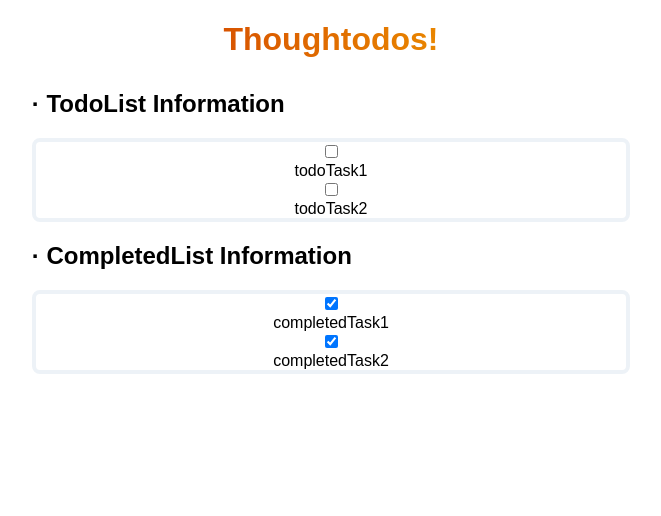
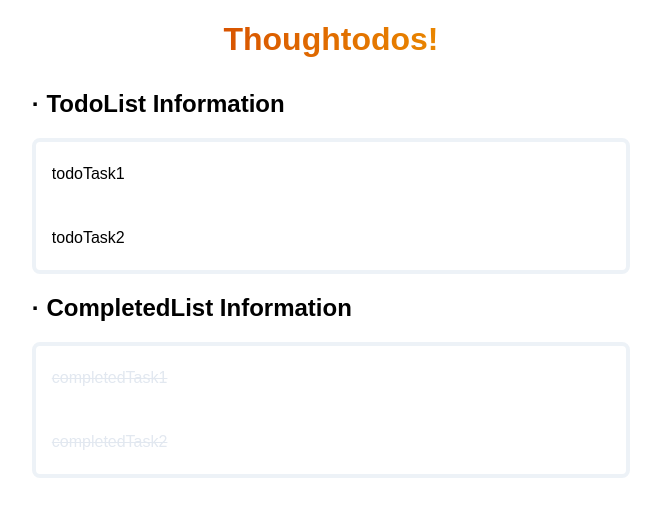
Before and after one commit to charlotte-xiao/thoughtodos, a React (Create React App) app: page / in a window 1280 px wide. Shown: the top 516 px of the page, without its empty margins (309-970 px from the left). Built offline with nearby package versions, Linux system fonts and the light colour scheme.

Commit message:
<feat, xs, [E-2]>: add isCompleted CSS

```diff
--- /dev/null
+++ b/src/component/TaskItem/index.tsx
@@ -0,0 +1,28 @@
+import React from "react";
+import styled from "styled-components";
+
+const Item = styled.div`
+  line-height: 4rem;
+  padding: 0rem 1rem;
+  display: flex;
+  flex-direction: row;
+
+  .is_completed {
+    color: #E2E8F0;;
+    text-decoration:line-through;
+
+  }
+
+`
+export default class TaskItem extends React.Component<any, any> {
+
+    render() {
+        return (
+            <Item>
+                <div className={this.props.task.isCompleted ? 'is_completed' : ''}>{this.props.task.name}</div>
+            </Item>
+
+        )
+    }
+
+}
--- a/src/component/TaskList/index.tsx
+++ b/src/component/TaskList/index.tsx
@@ -1,12 +1,15 @@
 import React from "react";
 import Task from "../../models/Task";
 import styled from "styled-components";
+import TaskItem from "../TaskItem";
 
 const Section = styled.div`
   border-style: solid;
   border-width: 0.25rem;
   border-color: rgb(237, 242, 247);
   border-radius: 0.5rem;
+  display: flex;
+  flex-direction: column;
 `
 
 export default class TaskList extends React.Component<any, any> {
@@ -15,10 +18,7 @@ export default class TaskList extends React.Component<any, any> {
         return (
             <Section>
                 {this.props.taskList.map((task: Task, index: number) => (
-                    <div key={index}>
-                        <input type="checkbox" defaultChecked={task.isCompleted}/>
-                        <div>{task.name}</div>
-                    </div>
+                  <TaskItem key={index} task={task}></TaskItem>
                 ))}
             </Section>
         )
```
